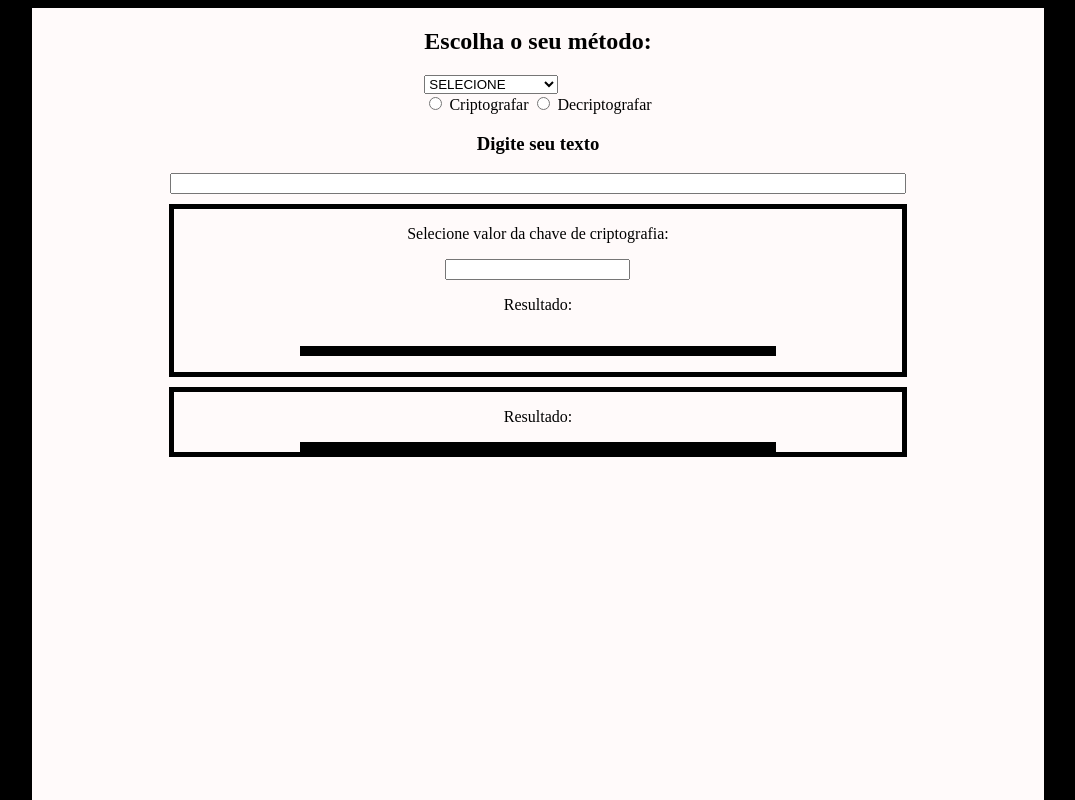
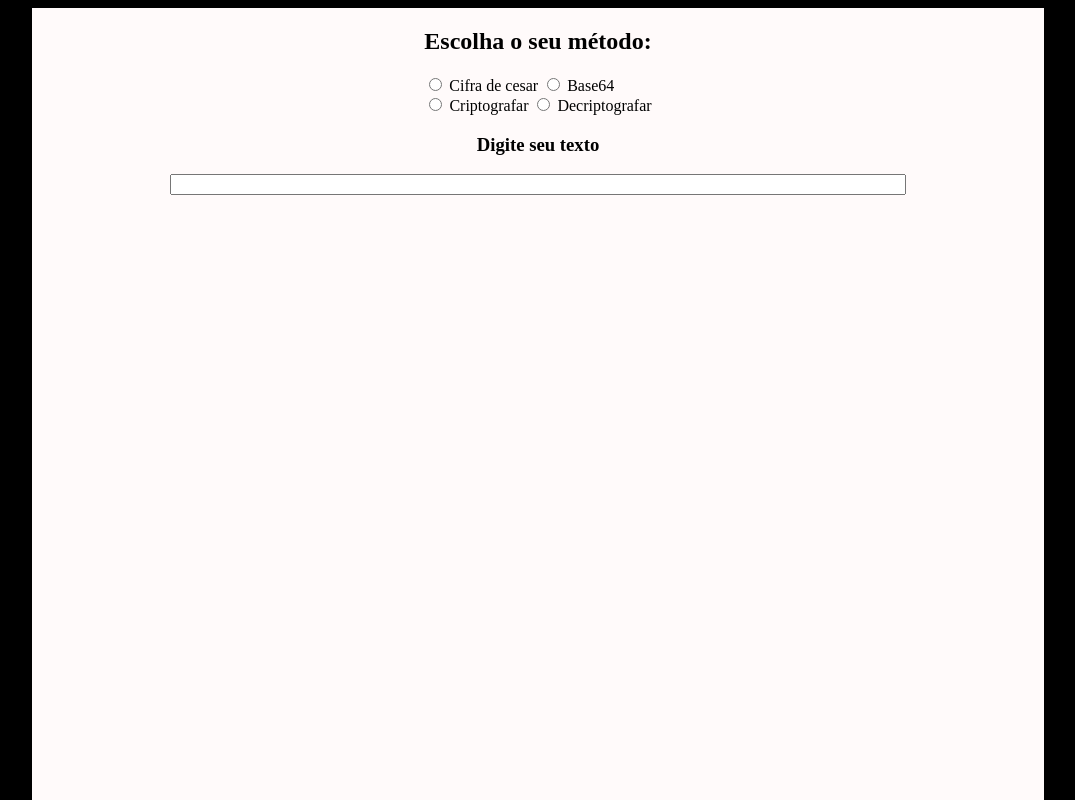
Before and after one commit to LeoCosta-dev/interpretadorCriptografia, a plain HTML site: page index.html in a window 1280 px wide. Shown: the top 800 px of the page, without its empty margins (102-1177 px from the left). Drawn offline with Linux system fonts and the light colour scheme.

```diff
--- a/index.html
+++ b/index.html
@@ -16,17 +16,16 @@
         <section>
           <div id="escolherMetodo">
             <h2>Escolha o seu método:</h2>
-            <select name="seletor" id="options">
-              <option>SELECIONE</option>
-              <option value="true">CIFRA DE CÉSAR</option>
-              <option value="false">BASE64</option>
-            </select>
+            <input  type = "radio" id = "metCript1" name = "metodoCripto" value = "1">
+            <label  for = "met1">Cifra de cesar</label>
+            <input  type = "radio" id = "metCript2" name = "metodoCripto" value = "2">
+            <label  for = "met2">Base64</label>
           </div>
 
           <div id="escolherCripDecrip">
-            <input  type = "radio" id = "met1" name = "metodo" value = "met1">
+            <input  type = "radio" id = "met1" name = "metodo" value = "true">
             <label  for = "met1">Criptografar</label>
-            <input  type = "radio" id = "met2" name = "metodo" value = "met2">
+            <input  type = "radio" id = "met2" name = "metodo" value = "true">
             <label  for = "met2">Decriptografar</label>
           </div>
 
--- a/script.js
+++ b/script.js
@@ -5,63 +5,71 @@
 
 // atribuição das variáveis globais
 
-var mensagem // guarda a mensagem passada pelo usuário
-mensagem = document.getElementById('entradas')
-var incremento  // apenas Number, guarda a chave para cifra de César
-incremento = document.getElementById('adiciona')
-var retornoMensagem // retorna mensagem criptografada ou decriptografada
-var metodo // guarda o metodo escolhido pelo usuário
-var cripDecrip // guarda a ação desejada pelo usuário
+// guarda a mensagem passada pelo usuário
+var mensagem = document.getElementById('entradas')
 
-mensagem.onkeyup = function(){
+// apenas Number, guarda a chave para cifra de César
+var incremento = document.getElementById('adiciona')
+
+// retorna mensagem criptografada ou decriptografada
+var retornoMensagem
+
+// guarda o metodo escolhido pelo usuário
+var metodo
+
+// guarda a ação desejada pelo usuário
+var cripDecrip
+
+
+mensagem.onkeyup = function () {
     console.log("passei")
     mensagem = mensagem.value
     let msgCode = codificador()
     retornoMensagem = document.getElementById('resultadoBase')
-    retornoMensagem.value =codificador()
+    retornoMensagem.value = codificador()
     return
 }
 
 // motor para Cifra de César
-function cifrado(){
+function cifrado() {
     let mensagemArr = mensagem.split('')
     let mensagemCifrada = []
     let codificadorArr = []
 
-    for (let i = 0; mensagemArr.length > i; i++){
-        if (mensagemArr[i].charCodeAt() >= 65 && mensagemArr[i].charCodeAt() <=90 ){
-            let teste = ((mensagemArr[i].charCodeAt()) -65 + incremento)%26
-            codificadorArr.push(teste+65)
-        }else if(mensagemArr[i].charCodeAt() >= 97 && mensagemArr[i].charCodeAt() <=122){
-            let teste = ((mensagemArr[i].charCodeAt()) -97 + incremento)%26
-            codificadorArr.push(teste+97)
-        }else{
+    for (let i = 0; mensagemArr.length > i; i++) {
+        if (mensagemArr[i].charCodeAt() >= 65 && mensagemArr[i].charCodeAt() <= 90) {
+            let teste = ((mensagemArr[i].charCodeAt()) - 65 + incremento) % 26
+            codificadorArr.push(teste + 65)
+        } else if (mensagemArr[i].charCodeAt() >= 97 && mensagemArr[i].charCodeAt() <= 122) {
+            let teste = ((mensagemArr[i].charCodeAt()) - 97 + incremento) % 26
+            codificadorArr.push(teste + 97)
+        } else {
             codificadorArr.push(mensagemArr[i].charCodeAt())
         }
     }
-    for (let j = 0; codificadorArr.length > j; j++){
+    for (let j = 0; codificadorArr.length > j; j++) {
         mensagemCifrada.push(String.fromCharCode(codificadorArr[j]))
     }
     return mensagemCifrada.join('')
 
 }
-function decifrado(){
+function decifrado() {
     let mensagemArr = mensagem.split('')
     let mensagemCifrada = []
     let codificadorArr = []
 
-    for (let i = 0; mensagemArr.length > i; i++){
-        if (mensagemArr[i].charCodeAt() >= 65 && mensagemArr[i].charCodeAt() <=90 ){
-            let teste = ((mensagemArr[i].charCodeAt()) -65 - incremento)%26
-            codificadorArr.push((teste < 0?teste+26:teste)+65)
-        }else if(mensagemArr[i].charCodeAt() >= 97 && mensagemArr[i].charCodeAt() <=122){
-            let teste = ((mensagemArr[i].charCodeAt()) -97 - incremento)%26
-            codificadorArr.push((teste < 0?teste+26:teste)+97)
-        }else{
+    for (let i = 0; mensagemArr.length > i; i++) {
+        if (mensagemArr[i].charCodeAt() >= 65 && mensagemArr[i].charCodeAt() <= 90) {
+            let teste = ((mensagemArr[i].charCodeAt()) - 65 - incremento) % 26
+            codificadorArr.push((teste < 0 ? teste + 26 : teste) + 65)
+        } else if (mensagemArr[i].charCodeAt() >= 97 && mensagemArr[i].charCodeAt() <= 122) {
+            let teste = ((mensagemArr[i].charCodeAt()) - 97 - incremento) % 26
+            codificadorArr.push((teste < 0 ? teste + 26 : teste) + 97)
+        } else {
             codificadorArr.push(mensagemArr[i].charCodeAt())
         }
     }
-    for (let j = 0; codificadorArr.length > j; j++){
+    for (let j = 0; codificadorArr.length > j; j++) {
         mensagemCifrada.push(String.fromCharCode(codificadorArr[j]))
     }
     return mensagemCifrada.join('')
@@ -70,14 +78,14 @@ function decifrado(){
 
 // motor para utilizar base64
 
-function codificador(){
+function codificador() {
     let mensagemCodificada = btoa(mensagem)
 
     return mensagemCodificada
 
 }
 
-function decodifica(){
+function decodifica() {
     let mensagemCodificada = atob(mensagem)
 
     return mensagemCodificada
--- a/style.css
+++ b/style.css
@@ -44,6 +44,9 @@ section{
     border: black solid 5px;
 
 }
+#cifra , #base{
+    display:none
+}
 #resultadoCifra, #resultadoBase{
     width: 80%;
     height: 200px;
```
